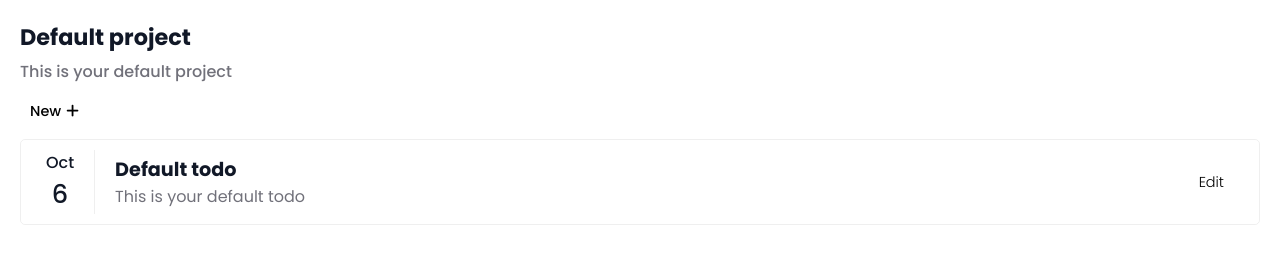
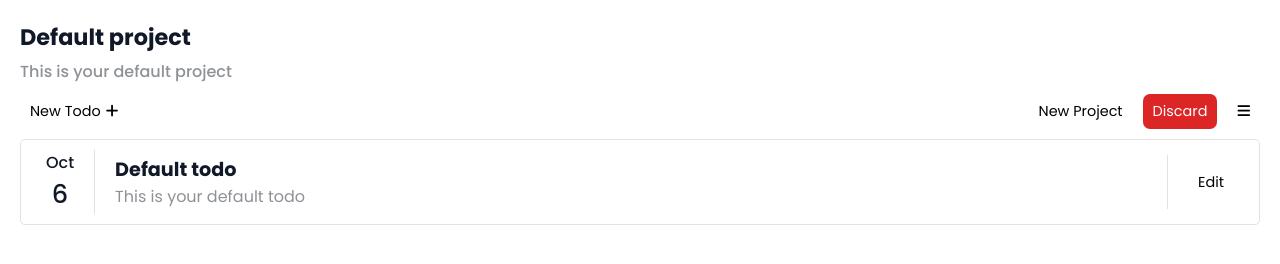
Before and after one commit to zadnap/odin-todo-list, a website built with webpack: page src/template.html in a window 1280 px wide. Built offline with nearby package versions, Linux system fonts and the light colour scheme.

Commit message:
Add action section UI
This section inserted inside header component has
some buttons including create new todo, create new
project, discard current project and view the list
of project.

Refactor button.css, now each button with class
btn should also has a complement class (
btn-default, btn-discard, btn-primary,...).

Add a new variable called border color. Now some
element will not have to use overlay color for
their border.

```diff
--- a/src/assets/styles/button.css
+++ b/src/assets/styles/button.css
@@ -5,8 +5,9 @@
   gap: 5px;
   border-radius: 7px;
   padding: 7px 10px;
+  font-weight: 400;
 }
-.btn:hover {
+.btn-default:hover {
   background-color: var(--overlay-color);
 }
 
@@ -14,6 +15,8 @@
   color: #fff;
   background-color: var(--primary-color);
 }
-.btn-primary:hover {
-  background-color: var(--primary-color);
+
+.btn-discard {
+  color: #fff;
+  background-color: var(--red);
 }
--- a/src/assets/styles/header.css
+++ b/src/assets/styles/header.css
@@ -6,11 +6,19 @@ header .title {
   display: inline-block;
   font-size: 1.4rem;
   margin-bottom: 5px;
-  cursor: pointer;
 }
 
 header .description {
   font-size: 1rem;
   color: var(--sub-text-color);
   font-weight: 500;
+  margin-bottom: 10px;
 }
+
+header .actions {
+  display: flex;
+  gap: 10px;
+}
+header .actions .create-todo {
+  margin-right: auto;
+}
--- a/src/assets/styles/modal.css
+++ b/src/assets/styles/modal.css
@@ -24,7 +24,7 @@
   display: flex;
   justify-content: space-between;
   align-items: center;
-  border-bottom: 1px solid var(--overlay-color);
+  border-bottom: 1px solid var(--border-color);
 }
 .modal .container .body {
   padding: 7px 10px;
@@ -37,5 +37,5 @@
   justify-content: flex-end;
   align-items: center;
   gap: 10px;
-  border-bottom: 1px solid var(--overlay-color);
+  border-bottom: 1px solid var(--border-color);
 }
--- a/src/assets/styles/todo.css
+++ b/src/assets/styles/todo.css
@@ -2,7 +2,7 @@
   display: flex;
   justify-content: space-between;
   align-items: center;
-  border: 1px solid var(--overlay-color);
+  border: 1px solid var(--border-color);
   padding: 10px 25px;
   border-radius: 5px;
 }
@@ -11,7 +11,7 @@
   display: flex;
   flex-direction: column;
   align-items: center;
-  border-right: 1px solid var(--overlay-color);
+  border-right: 1px solid var(--border-color);
   padding-right: 20px;
   font-weight: 500;
 }
@@ -20,7 +20,9 @@
 }
 
 .todo .content {
-  margin: 0 auto 0 20px;
+  margin: 0 20px;
+  flex: 1;
+  border-right: 1px solid var(--border-color);
 }
 .todo .content .title {
   font-size: 1.2rem;
@@ -29,3 +31,11 @@
   color: var(--sub-text-color);
   font-weight: 400;
 }
+
+.todo.active {
+  background-color: var(--overlay-color);
+}
+.todo.active .edit-btn {
+  color: white;
+  background-color: #172838;
+}
--- a/src/assets/styles/todoList.css
+++ b/src/assets/styles/todoList.css
@@ -1,8 +1,3 @@
-.create-todo {
-  margin-bottom: 10px;
-  font-weight: 500;
-}
-
 .todo-list ul {
   display: flex;
   flex-direction: column;
--- a/src/assets/styles/variables.css
+++ b/src/assets/styles/variables.css
@@ -2,9 +2,10 @@
   --primary-color: #004eec;
   --background-color: #ffffff;
   --modal-background-color: #0000007c;
-  --overlay-color: #00000010;
+  --overlay-color: #f8f8f8;
   --text-color: #111827;
-  --sub-text-color: #71717a;
+  --sub-text-color: #8e9195;
+  --border-color: #e2e2e2;
   --cyan: #0284c7;
   --yellow: #fbbf24;
   --red: #dc2626;
--- a/src/components/header.js
+++ b/src/components/header.js
@@ -4,10 +4,14 @@ function Header(title, description) {
   const headerElement = document.createElement("header");
 
   headerElement.innerHTML = `
-        <h1 class="title">
-            ${title}
-        </h1>
+        <h1 class="title">${title}</h1>
         <p class="description">${description}</p>
+        <div class="actions">
+          <button class="btn btn-default create-todo">New Todo<i class="fa-solid fa-plus"></i></button>
+          <button class="btn btn-default">New Project</button>
+          <button class="btn btn-discard">Discard</button>
+          <button class="btn btn-default"><i class="fa-solid fa-bars"></i></button>
+        </div>
     `;
 
   return headerElement;
--- a/src/components/projectListModal.js
+++ b/src/components/projectListModal.js
@@ -17,7 +17,7 @@ function ProjectListModal() {
   container.innerHTML = `
     <div class="head">
         <h4>Your Project List</h4>
-        <button class="btn"><i class="fa-solid fa-xmark"></i></button>
+        <button class="btn btn-default"><i class="fa-solid fa-xmark"></i></button>
     </div>
     <div class="body">
         ${projectList.map((project) => {
@@ -26,7 +26,7 @@ function ProjectListModal() {
             ${
               currentProject === project
                 ? ""
-                : `<button class="btn">View</button>`
+                : `<button class="btn btn-default">View</button>`
             }
           </div>`;
         })}
--- a/src/components/todo.js
+++ b/src/components/todo.js
@@ -19,7 +19,7 @@ function Todo(title, description, dueDate) {
             <h4 class="title">${title}</h4>
             <p class="description">${description}</p>
         </div>
-        <button class="edit-btn btn">Edit</button>
+        <button class="btn btn-default edit-btn">Edit</button>
     `;
 
   return todoElement;
--- a/src/components/todoList.js
+++ b/src/components/todoList.js
@@ -6,16 +6,11 @@ function TodoList(todoList) {
   const todoListElement = document.createElement("section");
   todoListElement.classList.add("todo-list");
 
-  const newTodoBtn = document.createElement("button");
-  newTodoBtn.classList.add("create-todo", "btn");
-  newTodoBtn.innerHTML = `New <i class="fa-solid fa-plus"></i>`;
-
   const list = document.createElement("ul");
   todoList.forEach((todo) => {
     list.appendChild(Todo(todo.title, todo.description, todo.dueDate));
   });
 
-  todoListElement.appendChild(newTodoBtn);
   todoListElement.appendChild(list);
 
   return todoListElement;
```
